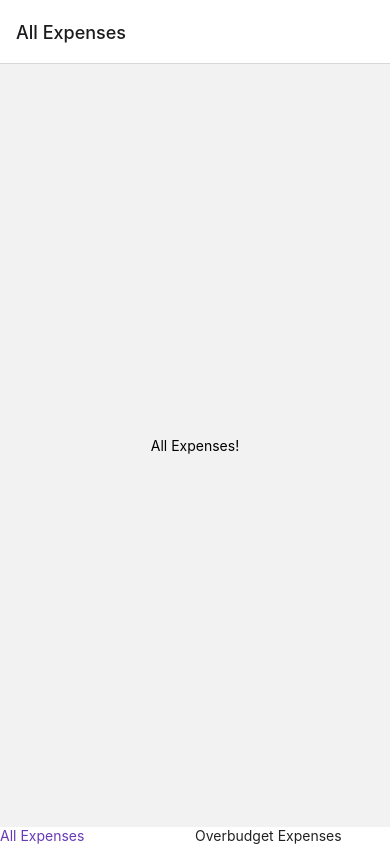
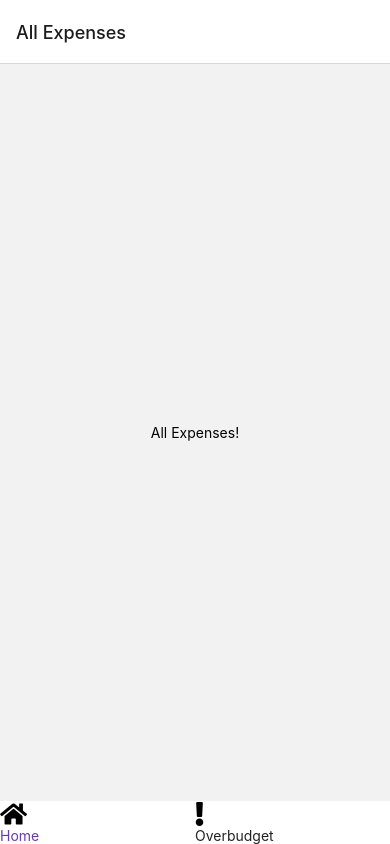
Before and after one commit to yunke-l/CS5520-Assignment2, a React Native app: screen / in a window 390 px wide. Built offline with nearby package versions, Linux system fonts and the light colour scheme.

Commit message:
add icons to bottom tab navbar

```diff
--- a/App.js
+++ b/App.js
@@ -4,21 +4,19 @@ import { NavigationContainer } from '@react-navigation/native';
 import { createBottomTabNavigator } from '@react-navigation/bottom-tabs';
 import AllExpensesScreen from './screens/All';
 import OverbudgetExpensesScreen from './screens/Overbudget';
-
+import { FontAwesome5 } from '@expo/vector-icons';
 
 function MyTabBar({ state, descriptors, navigation }) {
   return (
     <View style={{ flexDirection: 'row' }}>
       {state.routes.map((route, index) => {
         const { options } = descriptors[route.key];
-        const label =
-          options.tabBarLabel !== undefined
-            ? options.tabBarLabel
-            : options.title !== undefined
-            ? options.title
-            : route.name;
+
+        const label = route.name === 'All Expenses' ? 'Home' : 'Overbudget';
 
         const isFocused = state.index === index;
+
+        const iconName = route.name === 'All Expenses' ? 'home' : 'exclamation';
 
         const onPress = () => {
           const event = navigation.emit({
@@ -48,6 +46,7 @@ function MyTabBar({ state, descriptors, navigation }) {
             onLongPress={onLongPress}
             style={{ flex: 1 }}
           >
+            <FontAwesome5 name={iconName} size={24} color="black" />
             <Text style={{ color: isFocused ? '#673ab7' : '#222' }}>
               {label}
             </Text>
```
